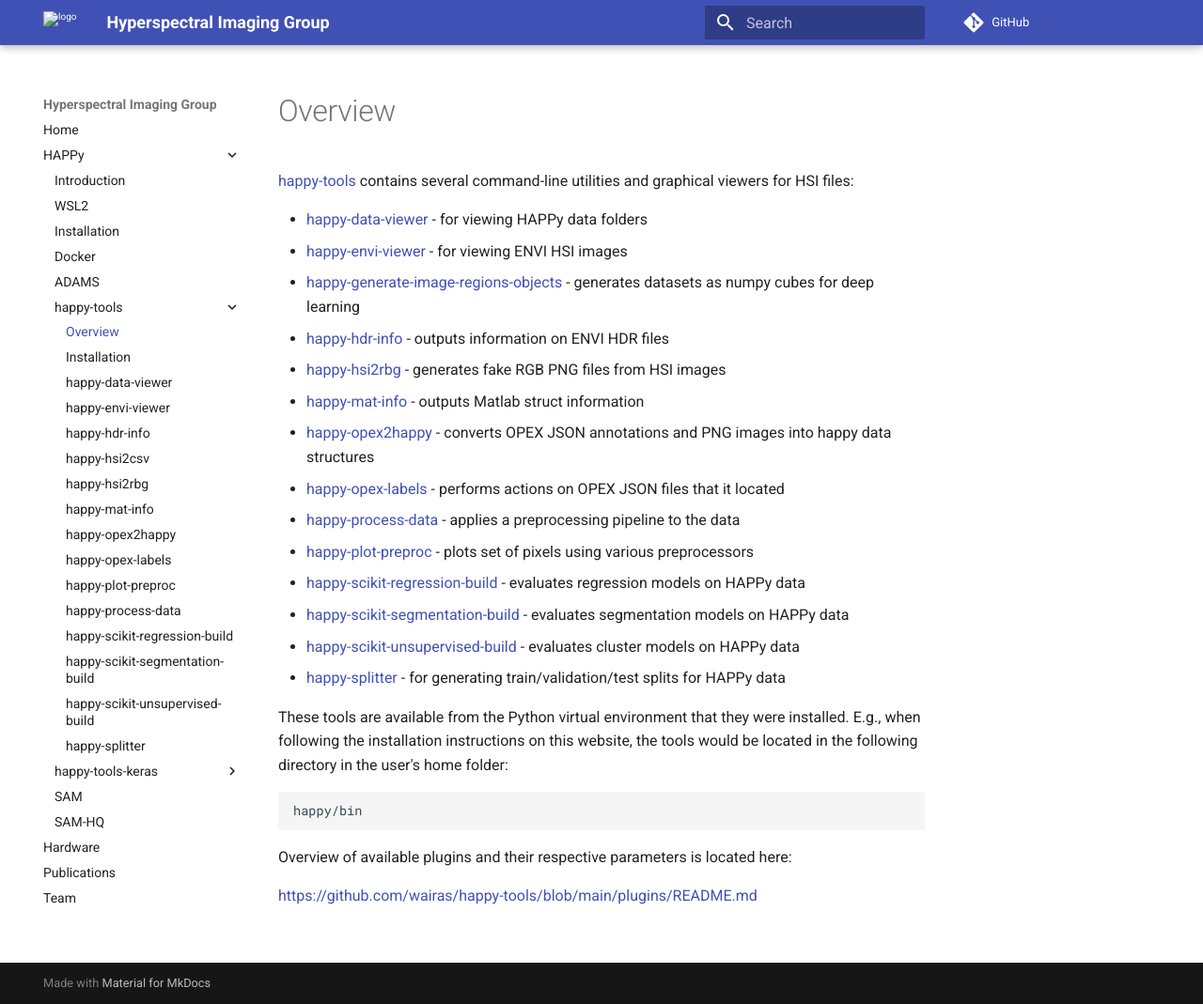
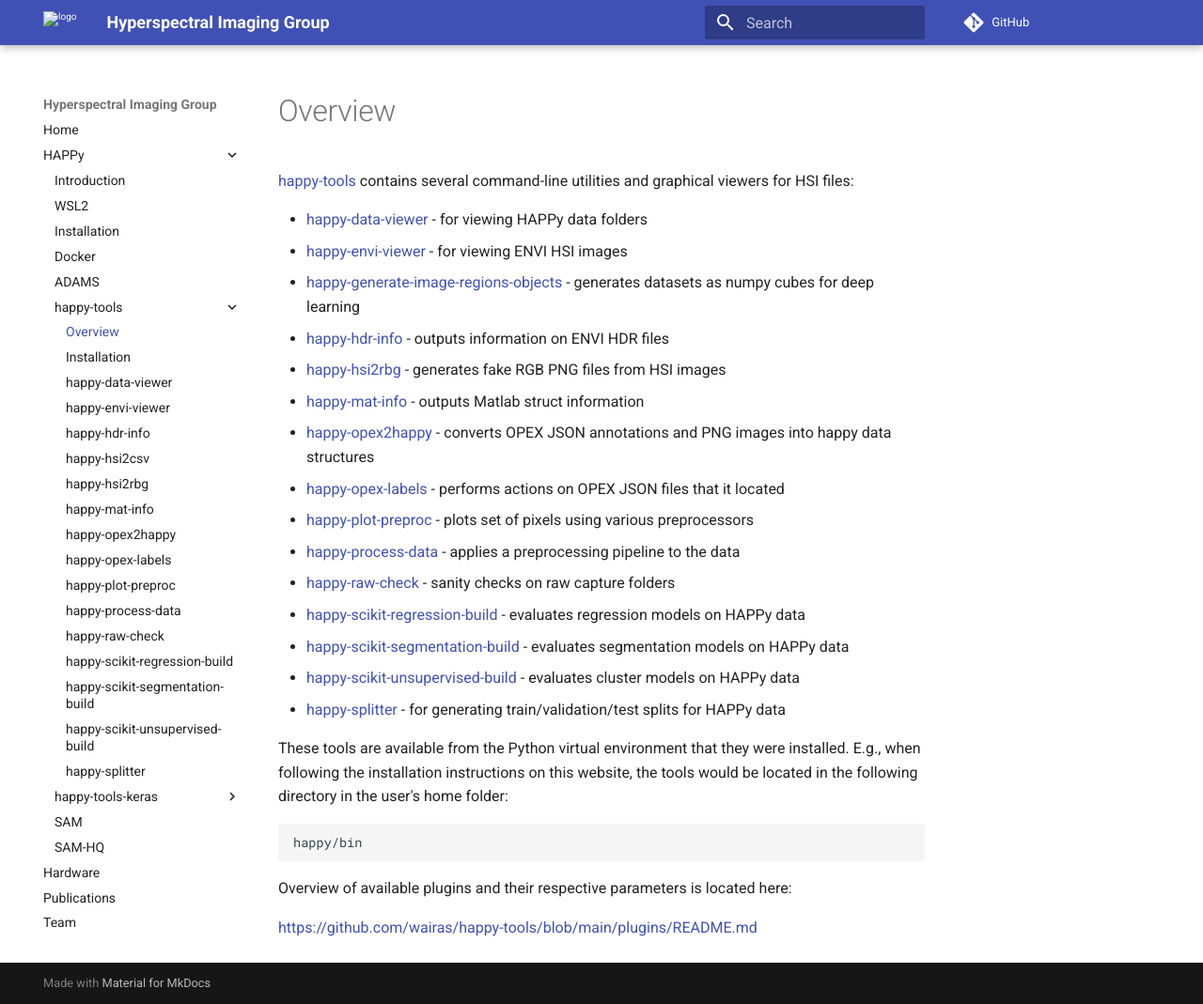
Before and after one commit to wairas/hsi-website, an MkDocs documentation site: the page built from docs/happy/happy_tools/index.md, in a window 1280 px wide and 1069 px high. Shown: the whole window at 94% size. Built offline with MkDocs 1.6.1 and Material for MkDocs 9.7.7, drawn with Linux system fonts in a browser that asks for light colours; comment, search, counter and statistics services are not loaded.

Commit message:
added happy-raw-check tool

```diff
--- a/docs/happy/happy_tools/index.md
+++ b/docs/happy/happy_tools/index.md
@@ -9,8 +9,9 @@ utilities and graphical viewers for HSI files:
 * [happy-mat-info](happy-mat-info.md) - outputs Matlab struct information
 * [happy-opex2happy](happy-opex2happy.md) - converts OPEX JSON annotations and PNG images into happy data structures
 * [happy-opex-labels](happy-opex-labels.md) - performs actions on OPEX JSON files that it located
+* [happy-plot-preproc](happy-plot-preproc.md) - plots set of pixels using various preprocessors
 * [happy-process-data](happy-process-data.md) - applies a preprocessing pipeline to the data
-* [happy-plot-preproc](happy-plot-preproc.md) - plots set of pixels using various preprocessors
+* [happy-raw-check](happy-raw-check.md) - sanity checks on raw capture folders
 * [happy-scikit-regression-build](happy-scikit-regression-build.md) - evaluates regression models on HAPPy data
 * [happy-scikit-segmentation-build](happy-scikit-segmentation-build.md) - evaluates segmentation models on HAPPy data
 * [happy-scikit-unsupervised-build](happy-scikit-unsupervised-build.md) - evaluates cluster models on HAPPy data
--- a/mkdocs.yml
+++ b/mkdocs.yml
@@ -39,6 +39,7 @@ nav:
         - 'happy-opex-labels': happy/happy_tools/happy-opex-labels.md
         - 'happy-plot-preproc': happy/happy_tools/happy-plot-preproc.md
         - 'happy-process-data': happy/happy_tools/happy-process-data.md
+        - 'happy-raw-check': happy/happy_tools/happy-raw-check.md
         - 'happy-scikit-regression-build': happy/happy_tools/happy-scikit-regression-build.md
         - 'happy-scikit-segmentation-build': happy/happy_tools/happy-scikit-segmentation-build.md
         - 'happy-scikit-unsupervised-build': happy/happy_tools/happy-scikit-unsupervised-build.md
```
Also changed, not shown: docs/happy/happy_tools/happy-raw-check.md (added, +24 -0 lines).
